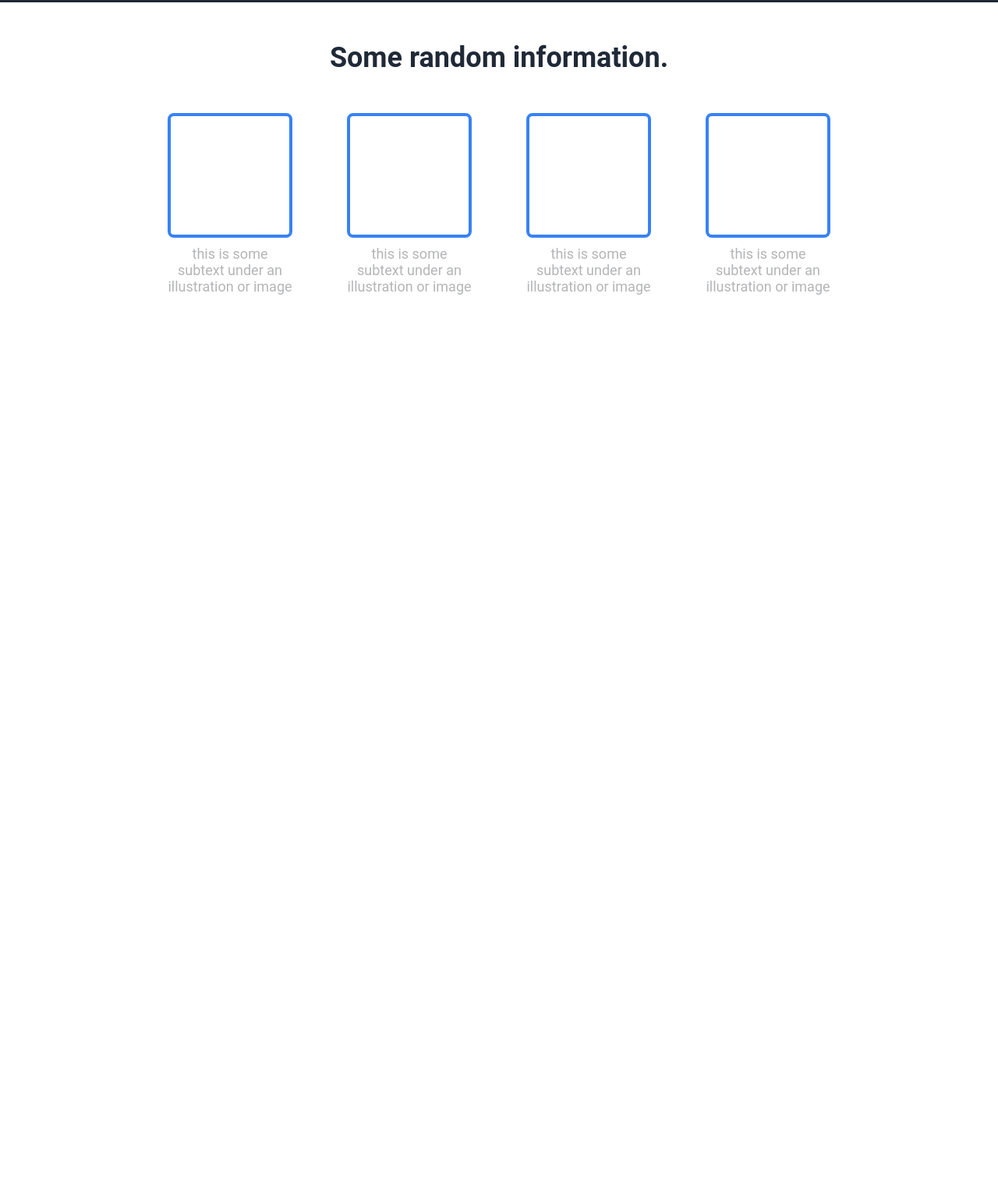
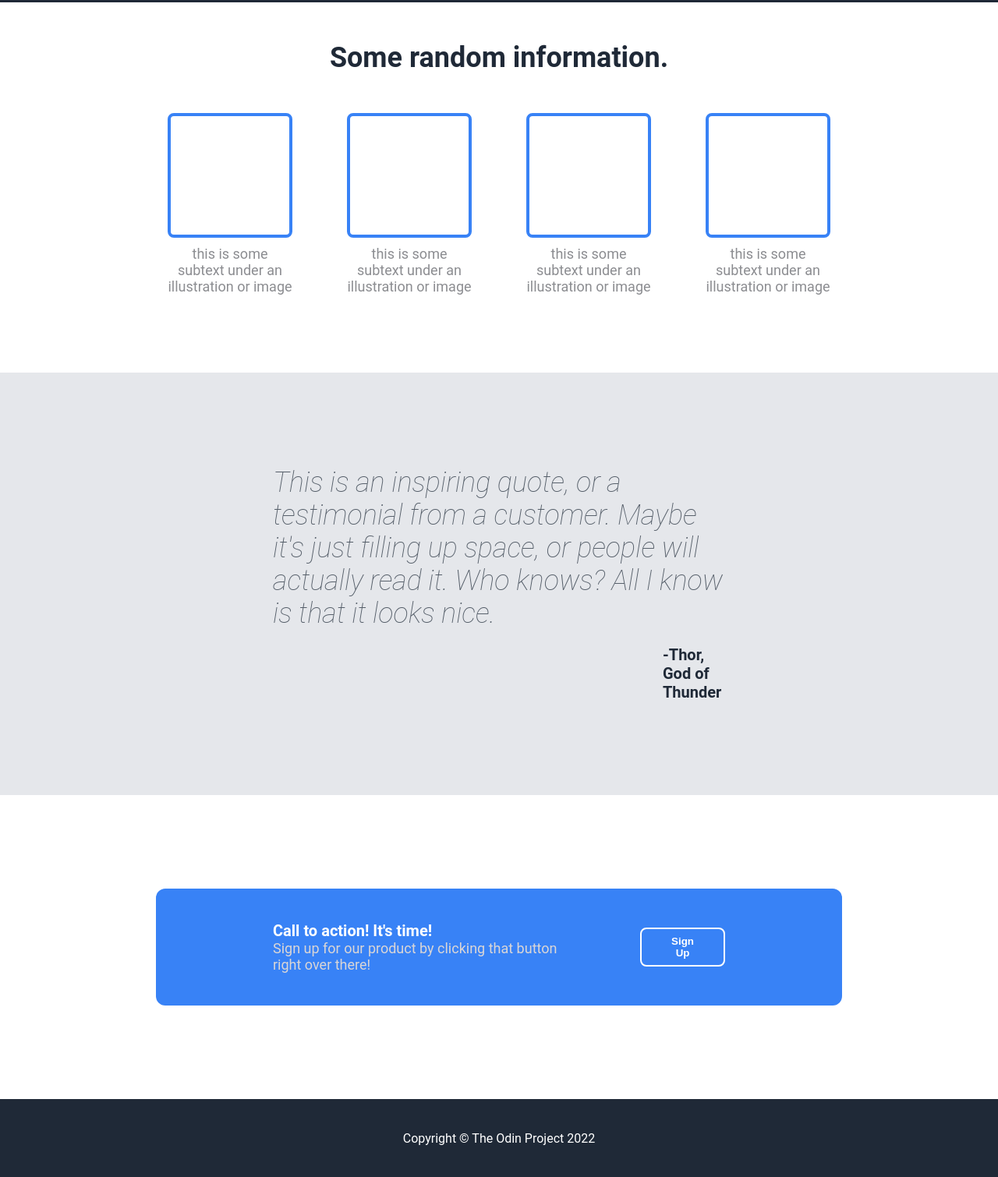
Before and after one commit to KennyLiang2302/landing-page, a plain HTML site: page index.html in a window 1280 px wide. Shown: the part 575-2085 px from the top of the page at 78% size. Before the commit the page ends 1053 px from the top, so only its background shows below. Drawn offline with Linux system fonts and the light colour scheme.

Commit message:
finish quote section and add footer to bottom of webpage

```diff
--- a/index.html
+++ b/index.html
@@ -57,6 +57,27 @@
 
   </div>
 
+  <div class="section3">
+    <div class="quote"><em>This is an inspiring quote, or a testimonial from a customer.
+        Maybe it's just filling up space, or people will actually read it. Who knows?
+        All I know is that it looks nice.</em></div>
+    <div class="author">-Thor, God of Thunder</div>
+  </div>
+
+  <div class="section4">
+    <div class="container">
+      <div class="info">
+        <div class="title end">Call to action! It's time!</div>
+        <div class="text">Sign up for our product by clicking that button right over there!</div>
+      </div>
+      <button class="signup">Sign Up</button>
+    </div>
+  </div>
+
+  <div class="footer">
+    Copyright © The Odin Project 2022
+  </div>
+
   <!-- <div class="info"></div>
   <div class="image"></div> -->
 
--- a/style.css
+++ b/style.css
@@ -43,7 +43,7 @@ ul {
 
 a,
 .text {
-  color: #b4b5b7;
+  color: #8c8d91;
   font-size: 18px;
   text-decoration: none;
 }
@@ -105,3 +105,69 @@ button.signup {
   width: 160px;
   margin-bottom: 100px;
 }
+
+.section3 {
+  background: #E5E7EB;
+  display: flex;
+  flex-direction: column;
+  align-items: center;
+  justify-content: center;
+  padding: 120px 350px;
+
+}
+
+.quote {
+  font-size: 36px;
+  font-weight: lighter;
+  color: #545d68;
+  margin-bottom: 20px;
+}
+
+.author {
+  margin-left: 500px;
+  color: #1F2937;
+  font-weight: bolder;
+  font-size: 20px;
+}
+
+.section4 {
+  display: flex;
+  align-items: center;
+  justify-content: center;
+  padding: 120px 200px;
+
+}
+
+.section4 .container {
+  display: flex;
+  width: 1200px;
+  height: 150px;
+  background: #3882F6;
+  align-items: center;
+  justify-content: space-between;
+  padding: 0px 150px;
+  border-radius: 12px;
+}
+
+.title.end {
+  font-size: 20px;
+  font-weight: bolder;
+  color: white;
+}
+
+.section4 .text {
+  color: rgb(218, 214, 214)
+}
+
+.section4 button.signup {
+  border: 2px solid white;
+}
+
+.footer {
+  height: 100px;
+  background: #1F2937;
+  color: white;
+  display: flex;
+  align-items: center;
+  justify-content: center;
+}
```
